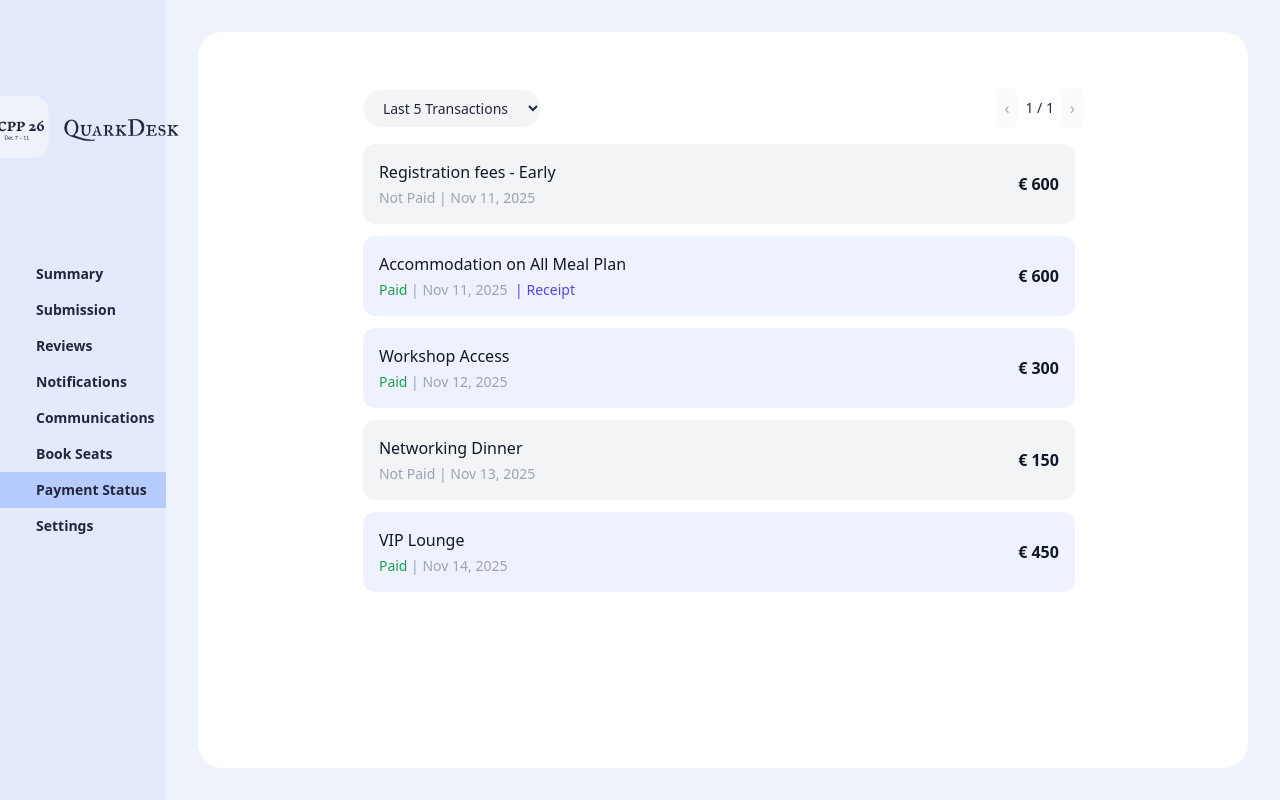
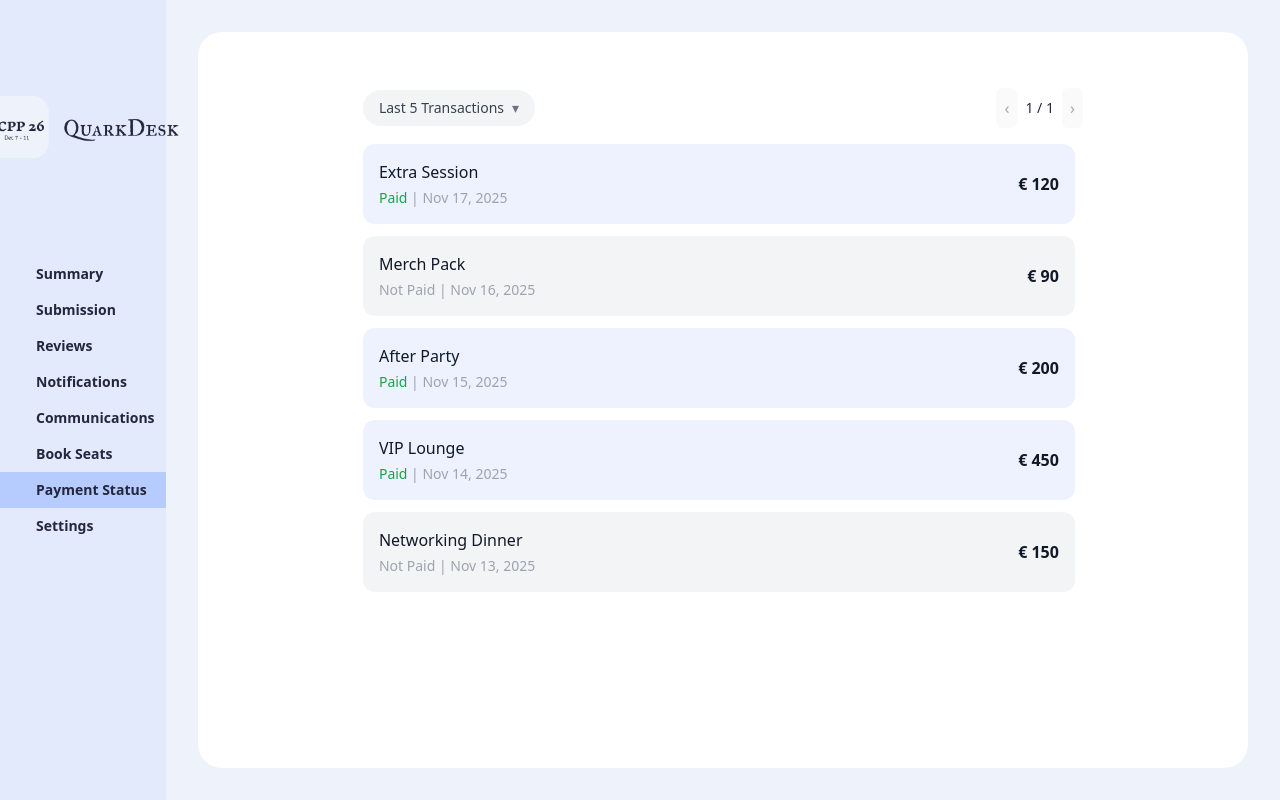
Before and after one commit to mohamedhassanmn/conference-dashboard, a Nuxt app: page /payment-status in a window 1280 px wide. Built offline with nearby package versions, Linux system fonts and the light colour scheme.

Commit message:
working on the payment status page GUI

```diff
--- a/app/pages/payment-status.vue
+++ b/app/pages/payment-status.vue
@@ -32,27 +32,52 @@ const MAX_PAGES = 2
 const currentPage = ref(1)
 
 /* ------------------ COMPUTED ------------------ */
-const filteredPayments = computed(() => {
-  if (viewMode.value === 'last5') {
-    return payments.value.slice(0, 5)
-  }
-  return payments.value
-})
+const isDropdownOpen = ref(false)
 
 const totalPages = computed(() => {
   if (viewMode.value === 'last5') return 1
+
   return Math.min(
     Math.ceil(filteredPayments.value.length / PAGE_SIZE),
     MAX_PAGES
   )
 })
 
+const viewOptions = [
+  { label: 'Last 5 Transactions', value: 'last5' },
+  { label: 'All Transactions', value: 'all' }
+]
+
+const selectedOption = computed(() =>
+  viewOptions.find(o => o.value === viewMode.value)
+)
+
+const selectView = (value: 'last5' | 'all') => {
+  viewMode.value = value
+  currentPage.value = 1
+  isDropdownOpen.value = false
+}
+
+const sortedPayments = computed(() =>
+  [...payments.value].reverse()
+)
+
+const filteredPayments = computed(() => {
+  if (viewMode.value === 'last5') {
+    return sortedPayments.value.slice(0, 5)
+  }
+  return sortedPayments.value
+})
+
 const paginatedPayments = computed(() => {
-  if (viewMode.value === 'last5') return filteredPayments.value
+  if (viewMode.value === 'last5') {
+    return filteredPayments.value
+  }
 
   const start = (currentPage.value - 1) * PAGE_SIZE
   return filteredPayments.value.slice(start, start + PAGE_SIZE)
 })
+
 
 /* ------------------ ACTIONS ------------------ */
 const nextPage = () => {
@@ -84,16 +109,37 @@ const changeView = (mode: ViewMode) => {
     <!-- HEADER -->
     <div class="flex items-center justify-between mb-4">
       <!-- Dropdown -->
+      <!-- CUSTOM DROPDOWN -->
       <div class="relative">
-        <select
-          class="px-4 py-2 bg-gray-100 rounded-full text-sm cursor-pointer"
-          v-model="viewMode"
-          @change="changeView(viewMode)"
+        <!-- Trigger -->
+        <button
+          @click="isDropdownOpen = !isDropdownOpen"
+          class="flex items-center gap-2 px-4 py-2 bg-gray-100 rounded-full text-sm font-medium text-gray-700"
         >
-          <option value="last5">Last 5 Transactions</option>
-          <option value="all">All Transactions</option>
-        </select>
+          {{ selectedOption?.label }}
+          <span class="text-gray-500">▾</span>
+        </button>
+
+        <!-- Dropdown menu -->
+        <div
+          v-if="isDropdownOpen"
+          class="absolute w-40 bg-white rounded-lg shadow-lg border z-10"
+        >
+          <button
+            v-for="option in viewOptions"
+            :key="option.value"
+            @click="selectView(option.value as any)"
+            class="w-full text-left px-4 py-2 text-sm hover:bg-indigo-50"
+            :class="{
+              'bg-indigo-600 text-white hover:bg-indigo-600':
+                viewMode === option.value
+            }"
+          >
+            {{ option.label }}
+          </button>
+        </div>
       </div>
+
 
       <!-- Pagination -->
       <div class="flex items-center gap-2">
```
